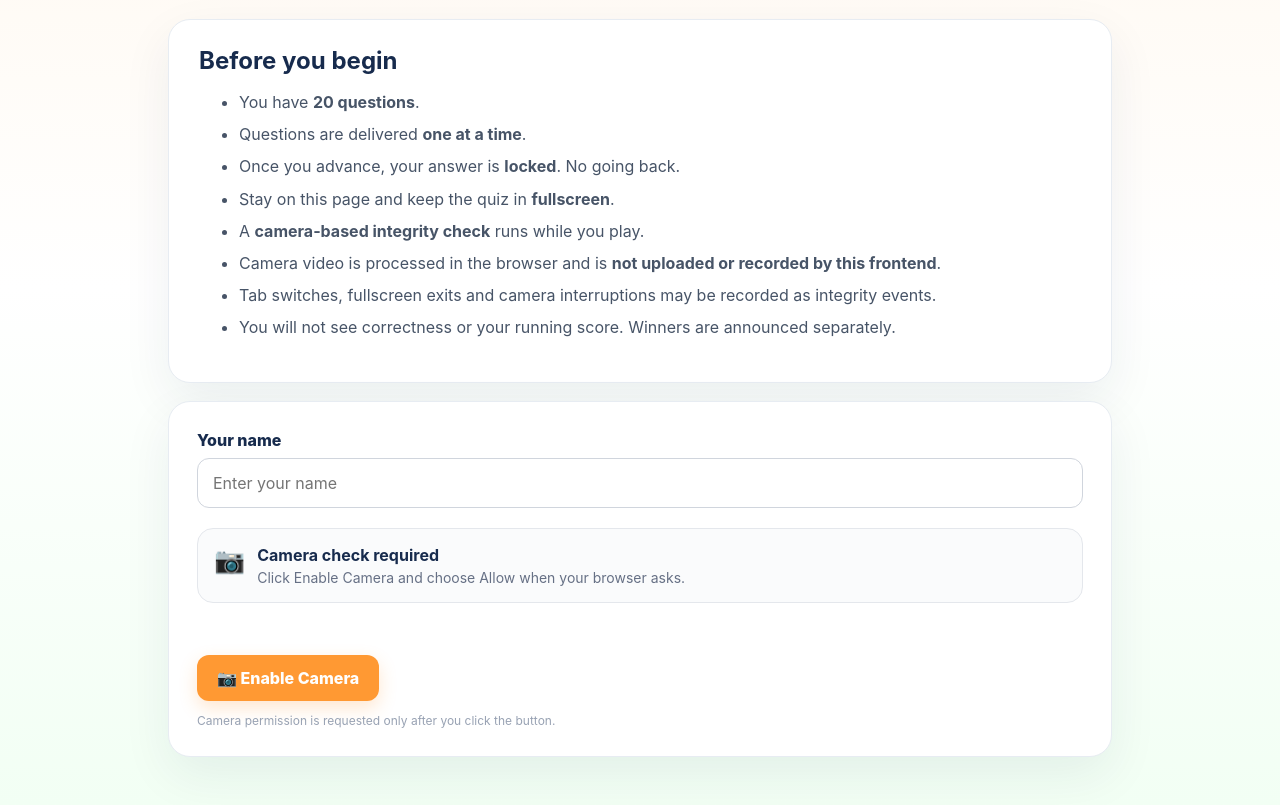
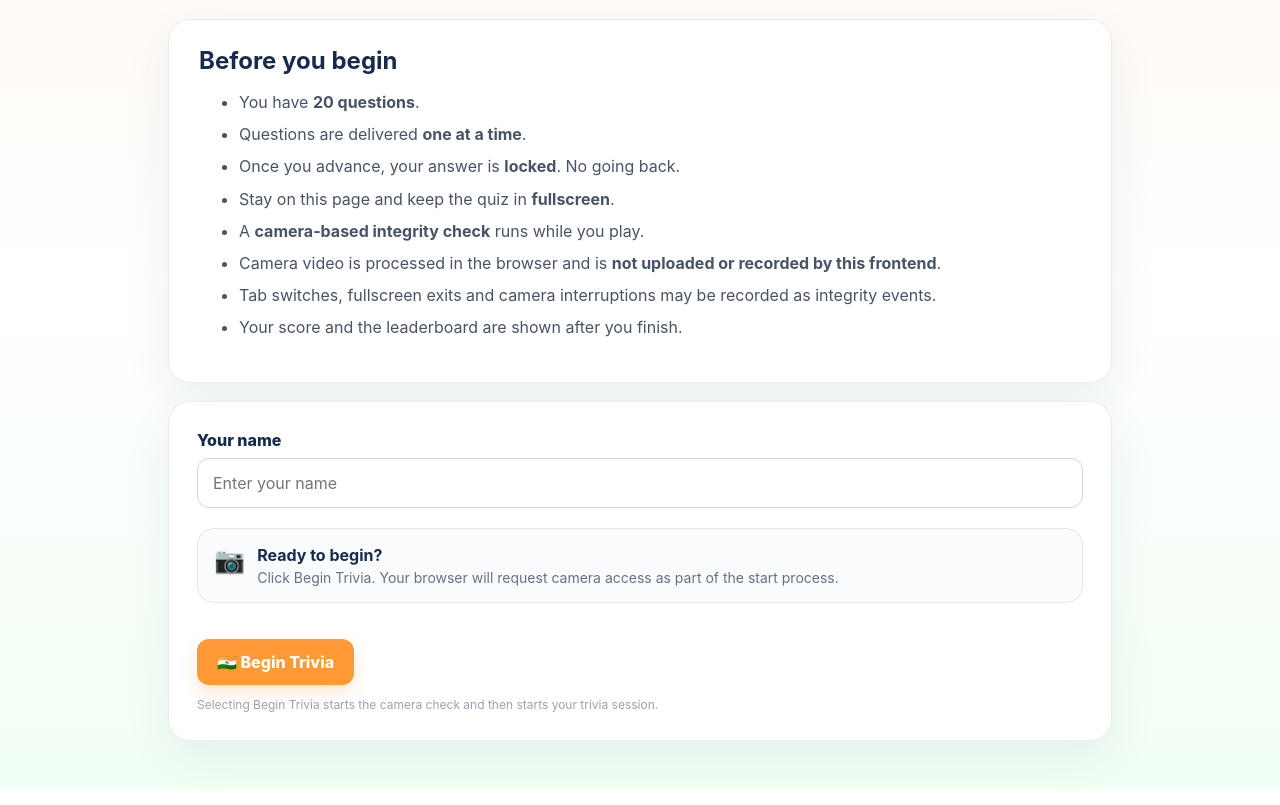
Before and after one commit to lynglaxco-cc/Trivia, a plain HTML site: page index.html in a window 1280 px wide. Shown: the part 190-995 px from the top of the page. Drawn offline with Linux system fonts and the light colour scheme.

Commit message:
Simplify start flow and add participant results leaderboard

```diff
--- a/index.html
+++ b/index.html
@@ -27,7 +27,7 @@
           <li>A <strong>camera-based integrity check</strong> runs while you play.</li>
           <li>Camera video is processed in the browser and is <strong>not uploaded or recorded by this frontend</strong>.</li>
           <li>Tab switches, fullscreen exits and camera interruptions may be recorded as integrity events.</li>
-          <li>You will not see correctness or your running score. Winners are announced separately.</li>
+          <li>Your score and the leaderboard are shown after you finish.</li>
         </ul>
       </div>
 
@@ -39,19 +39,16 @@
           <div class="camera-status-row">
             <span class="camera-icon">📷</span>
             <div>
-              <strong>Camera check required</strong>
-              <p id="cameraStatusText">Click Enable Camera and choose Allow when your browser asks.</p>
+              <strong>Ready to begin?</strong>
+              <p id="cameraStatusText">Click Begin Trivia. Your browser will request camera access as part of the start process.</p>
             </div>
           </div>
           <video id="cameraPreview" class="camera-preview" autoplay muted playsinline></video>
         </div>
 
         <div id="message" class="message" role="status" aria-live="polite"></div>
-        <div class="button-row">
-          <button id="enableCameraBtn" class="primary-btn" type="button">📷 Enable Camera</button>
-          <button id="startQuizBtn" class="primary-btn hidden" type="button">🇮🇳 Start Trivia</button>
-        </div>
-        <p class="small-note">Camera permission is requested only after you click the button.</p>
+        <button id="startQuizBtn" class="primary-btn" type="button">🇮🇳 Begin Trivia</button>
+        <p class="small-note">Selecting Begin Trivia starts the camera check and then starts your trivia session.</p>
       </div>
     </section>
 
@@ -75,8 +72,10 @@
       <div class="card completion-card">
         <div class="tricolor-mark">🇮🇳</div>
         <h2>Trivia complete!</h2>
-        <p>Your responses have been submitted.</p>
-        <button id="revealBtn" class="primary-btn" type="button">View Reveal</button>
+        <p id="completionMessage">Your responses have been submitted.</p>
+        <div id="scoreSummary" class="score-summary hidden"></div>
+        <div id="leaderboard" class="leaderboard hidden"></div>
+        <button id="revealBtn" class="secondary-btn" type="button">Open Full Reveal</button>
       </div>
     </section>
   </main>
```
